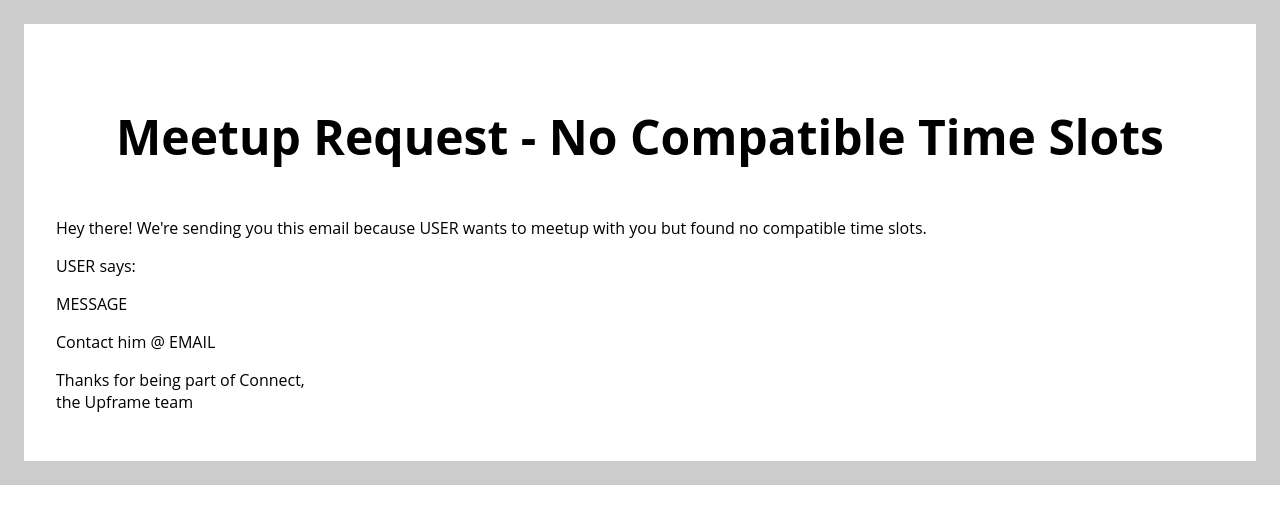
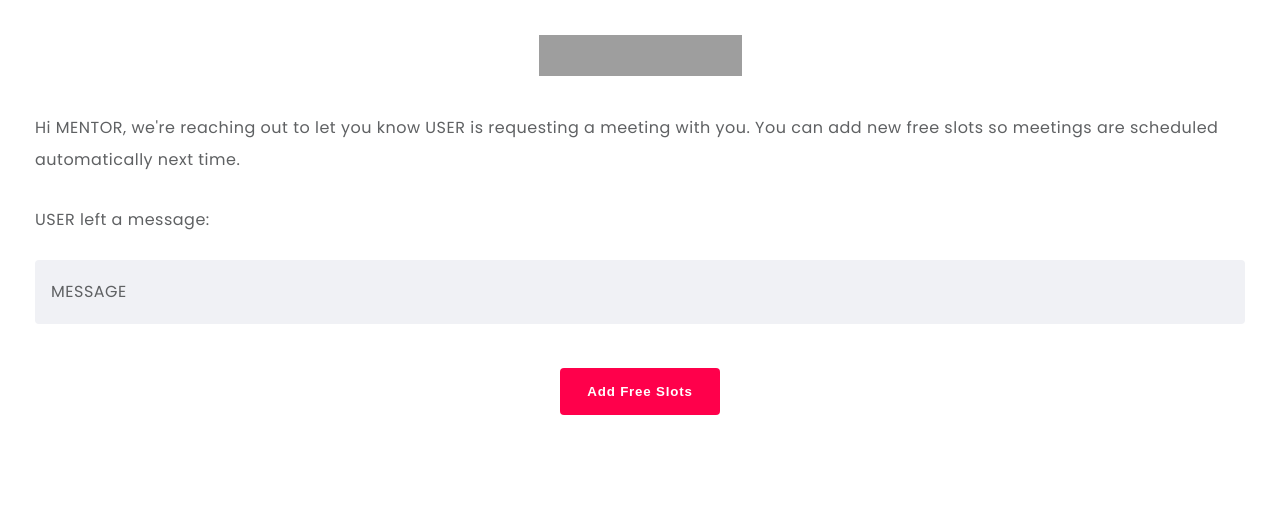
Before and after one commit to upframe/api, a website: page assets/timeSlotRequest.html in a window 1280 px wide. Drawn offline with Linux system fonts and the light colour scheme; grey boxes are pictures that could not be loaded.

Commit message:
feat/styles: new emails
Add new time slot request email
Add new meetup invitation with message email
Add new meetup invitation email
Add new meetup confirmation email

```diff
--- a/assets/timeSlotRequest.html
+++ b/assets/timeSlotRequest.html
@@ -5,39 +5,104 @@
   <meta name="viewport" content="width=device-width, initial-scale=1.0">
   <meta http-equiv="X-UA-Compatible" content="ie=edge">
 
+  <link href="https://fonts.googleapis.com/css?family=Poppins:400,600" rel="stylesheet">
 
   <style>
     html,
     body {
       margin: 0;
-      font-family:'Open Sans', 'Helvetica Neue', sans-serif
+      font-family: 'Poppins', sans-serif;
+      font-display: swap;
+      font-weight: 400;
+      letter-spacing: 0.03125rem;
+      color: #5f6163;
+    }
+
+    p {
+      line-height: 2rem;
+    }
+
+    p.textarea {
+      background-color: #f0f1f5;
+      margin-top: 0rem;
+      margin-bottom: 2.5rem;
+      padding: 1rem;
+      border-radius: 0.25rem;
+    }
+
+    .textalign-center {
+      text-align: center;
+    }
+
+    .btn {
+      width: 10rem;
+      color: #fff;
+      background-color: #ff004b;
+      letter-spacing: 0.05rem;
+      font-weight: 600;
+      padding: 1rem;
+      border: none;
+      border-radius: 0.25rem;
+      cursor: pointer;
+      outline: none;
+    }
+
+    table {
+      width: 100%;
     }
 
     div#main {
       padding: 2em;
-      border: 1.5em solid #ccc;
     }
 
-    div#main h1 {
-      text-align: center;
-      margin: 1em 0em;
-      font-size: 3em;
+    table #logo img {
+      display: block;
+      margin: 0 auto 2rem auto;
+    }
+
+    table p:first-of-type {
+      margin: 0 0 1.5rem 0;
+    }
+
+    table a {
+      margin: 0 auto;
+      text-decoration: none;
     }
   </style>
 </head>
 <body>
   <div id="main">
-    <h1>Meetup Request - No Compatible Time Slots</h1>
+    <table>
+      <tr id='logo'>
+        <td class='textalign-center'>
+          <img src='https://beta.upframe.io/logo.png' alt='Upframe' title='Upframe' style='display: block' width='203' height='41'></img>
+        </td>
+      </tr>
 
-    <p>Hey there! We're sending you this email because USER wants to meetup with you but found no compatible time slots.</p>
-    <p>USER says:</p>
-    <p>MESSAGE</p>
-    <p>Contact him @ EMAIL</p>
+      <tr>
+        <td>
+          <p>Hi MENTOR, we're reaching out to let you know USER is requesting
+            a meeting with you. You can add new free slots so meetings are scheduled
+            automatically next time.
+          </p>
+        </td>
+      </tr>
 
-    <p>
-      Thanks for being part of Connect, <br>
-      the Upframe team
-    </p>
+      <tr>
+        <td>
+          <p>USER left a message:</p>
+          <p class='textarea'>MESSAGE</p>
+        </td>
+      </tr>
+
+      <tr>
+        <td class='textalign-center'>
+          <a target='_blank noreferrer' href='https://beta.upframe.io/settings/sync'>
+            <button class='btn btn-fill'>Add Free Slots</button>
+          </a>
+        </td>
+      </tr>
+    </table>
   </div>
 </body>
 </html>
```
Also changed, not shown: assets/meetupConfirmation.html (+37 -15 lines), assets/meetupInvitation.html (+50 -22 lines), assets/meetupInvitationMessage.html (+58 -27 lines).
